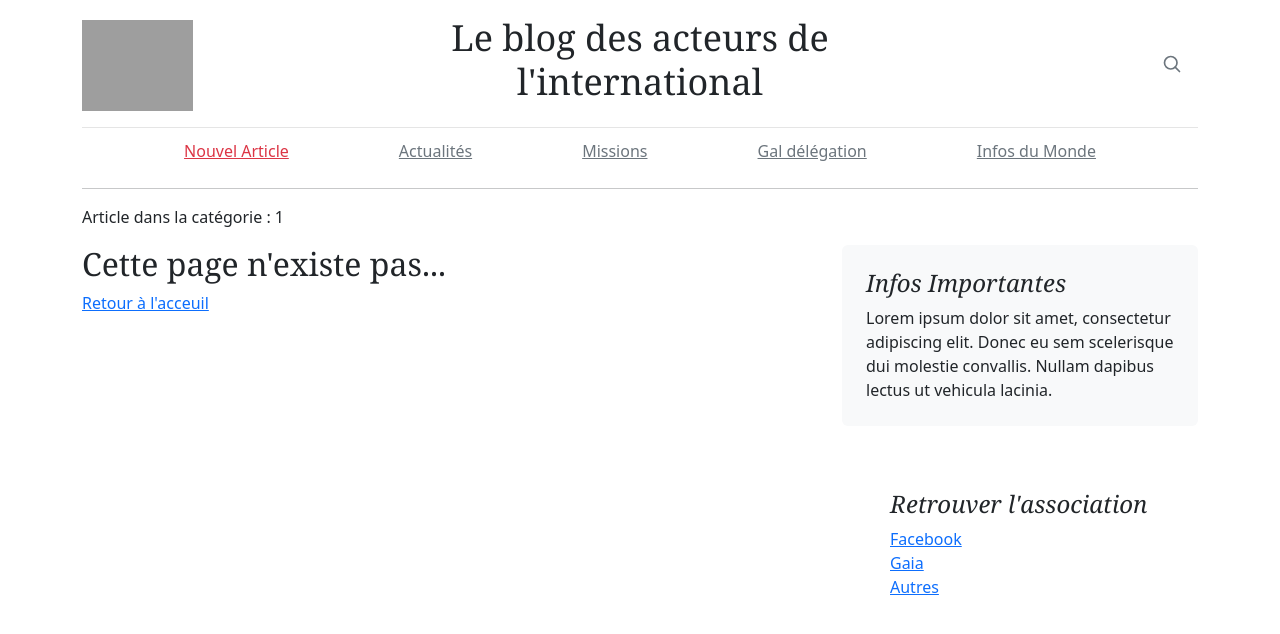
After one commit to yunko006/Agir_Blog, a Django app: page /category/1 in a window 1280 px wide. The commit adds this page. Shown: the top 634 px of the page. Run offline with Django 3.2, Linux system fonts and the light colour scheme; the visitor is signed in with stand-in values (Sample User, id 1); data that the repository does not hold is empty; some libraries are stand-ins or nearby versions; grey boxes are pictures that could not be loaded.

Commit message:
Add an url/views to show posts by categories, Fix html to work with

```diff
--- a/blog/templates/blog/base.html
+++ b/blog/templates/blog/base.html
@@ -43,16 +43,17 @@
     </div>
   </header>
 <!-- Les différentes catégories du blog -->
+
   <div class="nav-scroller py-1 mb-2">
     <nav class="nav d-flex justify-content-evenly">
       {% if request.user.is_superuser %}
         <a class="p-2 link-danger" href="{% url 'blog:new_post' %}">Nouvel Article</a>
       {% endif %}
-      <a class="p-2 link-secondary" href="#">Actualités</a>
-      <a class="p-2 link-secondary" href="#">Gal délégation</a>
-      <a class="p-2 link-secondary" href="#">Infos du monde</a>
-      <a class="p-2 link-secondary" href="#">Missions</a>
-      <a class="p-2 link-secondary" href="#">Partenaires</a>
+      <!-- A changer pour bien return les categories des blog post -->
+      <a class="p-2 link-secondary" href="{% url 'blog:category' cat='actualités' %}">Actualités</a>
+      <a class="p-2 link-secondary" href="{% url 'blog:category' cat='missions' %}">Missions</a>
+      <a class="p-2 link-secondary" href="{% url 'blog:category' cat='gal délégation' %}">Gal délégation</a>
+      <a class="p-2 link-secondary" href="{% url 'blog:category' cat='infos du monde' %}">Infos du Monde</a>
     </nav>
   </div>
 </div>
--- /dev/null
+++ b/blog/templates/blog/category.html
@@ -0,0 +1,30 @@
+{% extends 'blog/base.html' %}
+
+
+{% block page_header %}
+<hr>
+<p>Article dans la catégorie : {{ cat }} </p>
+{% endblock page_header %}
+
+{% block content %}
+{% if categories %}
+    {% for post in categories %}
+    <article class="blog-post">
+        <h2 class="blog-post-title">{{ post.title }}</h2>
+        <p class="blog-post-meta">{{ post.created_on|date:"d-m-Y" }} écrit par {{ post.author }}</p>
+
+        <p>{{ post.description }}</p>
+        <hr>
+        <p> {{ post.content|safe|truncatewords:60 }}</p>
+        <p><a href="{% url 'blog:post' post.id %}">Lire plus...</a></p>
+
+      </article>
+{% endfor %}
+
+{% else %}
+
+<h2>Cette page n'existe pas...</h2>
+
+{%endif %}
+<p><a href="{% url 'blog:index' %}">Retour à l'acceuil</a></p>
+{% endblock content %}
--- a/blog/urls.py
+++ b/blog/urls.py
@@ -9,4 +9,5 @@ urlpatterns= [
     path('post/<int:post_id>', views.post, name='post'),
     path('new_post/', views.new_post, name='new_post'),
     path('edit_news/<int:news_id>', views.edit_news, name='edit_news'),
+    path('category/<str:cat>', views.caterogy_views, name='category'),
 ]
--- a/blog/views.py
+++ b/blog/views.py
@@ -5,6 +5,8 @@ from django.http import Http404
 
 from .models import *
 from .forms import *
+
+
 
 
 @login_required
@@ -15,6 +17,9 @@ def index(request):
     # donnée pour le coté droit de la page
     news = NewsPost.objects.all()
 
+    # # categories
+    # categories = Category.objects.filter(title=category.replace('-', " "))
+
     # get featured post
     featured_posts = BlogPost.featured_objects.all()
     first_featured_posts = featured_posts[0]
@@ -23,7 +28,7 @@ def index(request):
     second_third_featured_posts = featured_posts[1:3]
     # print(second_third_featured_posts)
     # pagination
-    paginator = Paginator(blog_posts, 5) # Show 5 posts per page.
+    paginator = Paginator(blog_posts, 4) # Show X posts per page.
     page_number = request.GET.get('page')
     page_obj = paginator.get_page(page_number)
 
@@ -90,6 +95,15 @@ def edit_news(request, news_id):
     return render(request, 'blog/edit_news.html', context)
 
 
+@login_required
+def caterogy_views(request, cat):
+    categories = BlogPost.objects.filter(categories__title=cat.replace('-', " "))
+
+    context = {'cat': cat.replace('-', " "), 'categories': categories}
+
+    return render(request, 'blog/category.html', context)
+
+
 def is_author(request, post):
     if post.author != request.user:
         raise Http404
```
Also changed, not shown: blog/templates/blog/index.html (+1 -18 lines).
